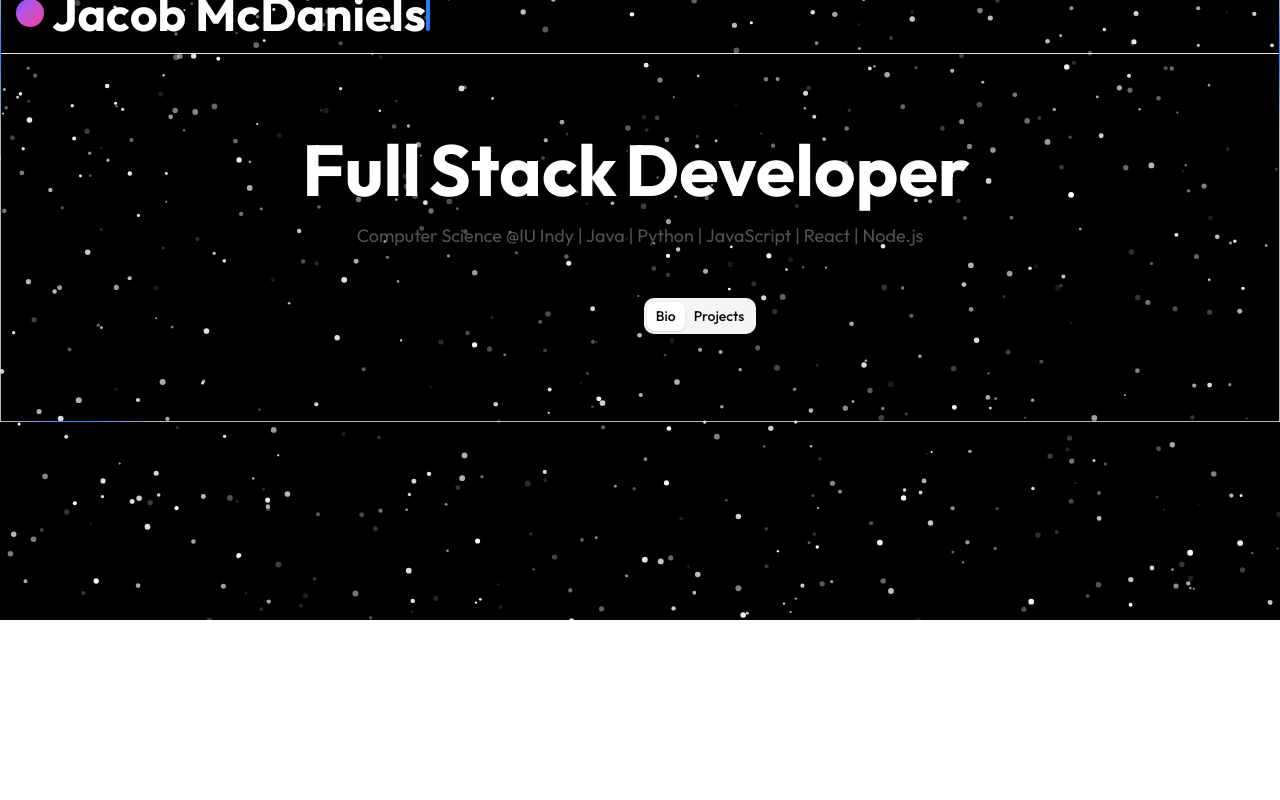
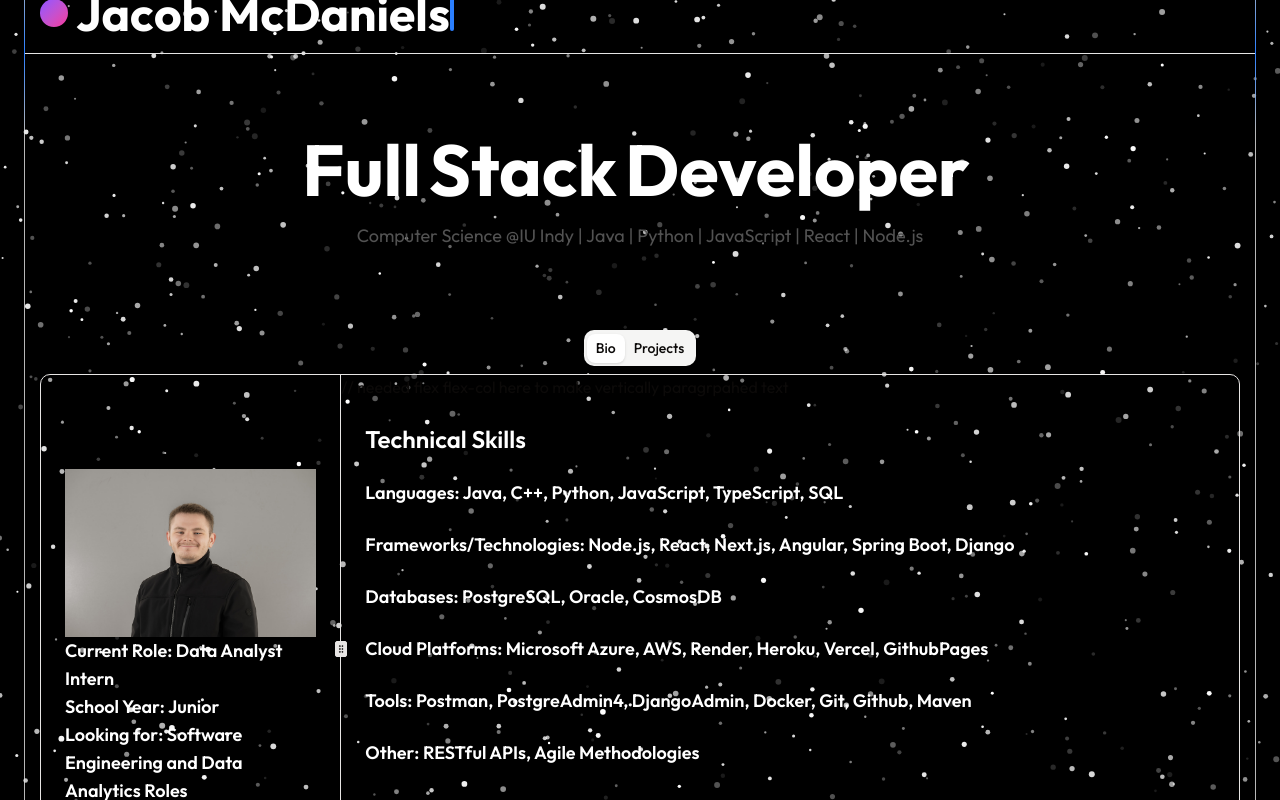
Before and after one commit to Jmcdaniels7/portfolio2.0, a Next.js app in the folder portfol2.0/: page / in a window 1280 px wide. Shown: the part 180-980 px from the top of the page. Before the commit the page ends 800 px from the top, so only its background shows below. Built offline with nearby package versions, Linux system fonts and the light colour scheme; a web font is replaced by a local one.

Commit message:
fixed layering of page.js and added bio info including, photo, bio details, techinal skills

```diff
--- a/portfol2.0/app/page.js
+++ b/portfol2.0/app/page.js
@@ -28,14 +28,17 @@ export default function Home() {
     {/* Sparkles background */}
     <SparklesCore className="absolute inset-0 z-0" />
 
-    <div className="relative z-10 flex flex-col items-center justify-center fixed top-0 left-0 w-full">
-      <TechTicker logos={logos} speed={50}></TechTicker>
-    </div>
+    {/* Content Layer */}
+      <div className="flex flex-col items-center w-full">
+        {/* Ticker stays sticky at the top instead of fixed */}
+        <div className="top-0 w-full z-20">
+          <TechTicker logos={logos} speed={50} />
+        </div>
 
-    <div>
-      <HeroSectionOne></HeroSectionOne>
-    </div>
-
+        {/* Main sections */}
+        <HeroSectionOne />
+        {/* Add other sections like <Sectioning /> or <Bio /> here */}
+      </div>
 
   </div>
 
--- a/portfol2.0/components/ui/Layout/hero-section-demo-1.jsx
+++ b/portfol2.0/components/ui/Layout/hero-section-demo-1.jsx
@@ -3,7 +3,8 @@
 import { motion } from "motion/react";
 import { TypewriterEffect } from "@/components/ui/Features/typewriter-effect";
 import { Tabs, TabsContent, TabsList, TabsTrigger } from "@/components/ui/Layout/tabs";
-
+import { ResizablePanelGroup, ResizablePanel, ResizableHandle }  from "@/components/ui/Layout/resizable";
+import Image from "next/image";
 
 export default function HeroSectionOne() {
   return (
@@ -71,17 +72,52 @@ export default function HeroSectionOne() {
             delay: 1,
           }}
 
-          className="relative z-10 mt-8 flex flex-wrap items-center justify-center left-15">
-          <Tabs defaultValue="Bio" className="">
+          className="relative z-10 mt-8 flex flex-wrap items-center justify-center">
+          <Tabs defaultValue="Bio" className="relative z-10 mt-8 flex flex-wrap items-center justify-center">
             <TabsList>
               <TabsTrigger value="Bio">Bio</TabsTrigger>
               <TabsTrigger value="projects">Projects</TabsTrigger>
             </TabsList>
             <TabsContent value="Bio">
+                <ResizablePanelGroup
+                  direction="horizontal"
+                  className="min-h-[550px] max-w-md rounded-lg border md:min-w-[1200px]"
+                >
+                  <ResizablePanel defaultSize={25}>
+                    <div className="flex flex-col h-full items-left justify-center p-6">
+                      <span className=""><Image src="/ph1.jpg" alt="My photo" width={500} height={500}/></span>
+                      <span className="font-semibold text-white  text-lg">Current Role: Data Analyst Intern</span>
+                      <span className="font-semibold text-white  text-lg">School Year: Junior</span>
+                      <span className="font-semibold text-white  text-lg">Looking for: Software Engineering and Data Analytics Roles</span><br></br>
+
+                    </div>
+                  </ResizablePanel>
+                  <ResizableHandle withHandle />
+                  <ResizablePanel defaultSize={75}>
+                    // needed flex flex-col here to make vertically paragrpahed text
+                    <div className="flex flex-col h-full items-left justify-left p-6">
+                      <span className="font-semibold text-white  text-2xl">Technical Skills</span><br></br>
+                      <p><span className="font-semibold text-white text-left text-lg">Languages: Java, C++, Python,
+                      JavaScript, TypeScript, SQL </span></p><br></br>
+                      <p><span className="font-semibold text-white text-left text-lg">Frameworks/Technologies: Node.js,
+                         React, Next.js, Angular, Spring Boot, Django</span></p> <br></br>
+                      <p><span className="font-semibold text-white text-left text-lg">Databases: PostgreSQL, Oracle,
+                        CosmosDB</span></p><br></br>
+                      <p><span className="font-semibold text-white text-left text-lg">Cloud Platforms: Microsoft Azure,
+                        AWS, Render, Heroku, Vercel, GithubPages</span></p><br></br>
+                      <p><span className="font-semibold text-white text-left text-lg">Tools: Postman, PostgreAdmin4,
+                        DjangoAdmin, Docker, Git, Github, Maven
+                         </span></p><br></br>
+                      <p><span className="font-semibold text-white text-left text-lg">Other: RESTful APIs, Agile Methodologies</span></p>
+
+                    </div>
+                  </ResizablePanel>
+                </ResizablePanelGroup>
 
             </TabsContent>
-            <TabsContent value="projects">
-              Change your password here.</TabsContent>
+            <TabsContent value="projects" classname="relative z-10 mt-8 flex flex-wrap items-center justify-center">
+
+            </TabsContent>
           </Tabs>
 
         </motion.div>
--- /dev/null
+++ b/portfol2.0/components/ui/Layout/resizable.jsx
@@ -0,0 +1,53 @@
+"use client"
+
+import * as React from "react"
+import { GripVerticalIcon } from "lucide-react"
+import * as ResizablePrimitive from "react-resizable-panels"
+
+import { cn } from "@/lib/utils"
+
+function ResizablePanelGroup({
+  className,
+  ...props
+}) {
+  return (
+    <ResizablePrimitive.PanelGroup
+      data-slot="resizable-panel-group"
+      className={cn(
+        "flex h-full w-full data-[panel-group-direction=vertical]:flex-col",
+        className
+      )}
+      {...props} />
+  );
+}
+
+function ResizablePanel({
+  ...props
+}) {
+  return <ResizablePrimitive.Panel data-slot="resizable-panel" {...props} />;
+}
+
+function ResizableHandle({
+  withHandle,
+  className,
+  ...props
+}) {
+  return (
+    <ResizablePrimitive.PanelResizeHandle
+      data-slot="resizable-handle"
+      className={cn(
+        "bg-border focus-visible:ring-ring relative flex w-px items-center justify-center after:absolute after:inset-y-0 after:left-1/2 after:w-1 after:-translate-x-1/2 focus-visible:ring-1 focus-visible:ring-offset-1 focus-visible:outline-hidden data-[panel-group-direction=vertical]:h-px data-[panel-group-direction=vertical]:w-full data-[panel-group-direction=vertical]:after:left-0 data-[panel-group-direction=vertical]:after:h-1 data-[panel-group-direction=vertical]:after:w-full data-[panel-group-direction=vertical]:after:translate-x-0 data-[panel-group-direction=vertical]:after:-translate-y-1/2 [&[data-panel-group-direction=vertical]>div]:rotate-90",
+        className
+      )}
+      {...props}>
+      {withHandle && (
+        <div
+          className="bg-border z-10 flex h-4 w-3 items-center justify-center rounded-xs border">
+          <GripVerticalIcon className="size-2.5" />
+        </div>
+      )}
+    </ResizablePrimitive.PanelResizeHandle>
+  );
+}
+
+export { ResizablePanelGroup, ResizablePanel, ResizableHandle }
--- a/portfol2.0/package.json
+++ b/portfol2.0/package.json
@@ -23,7 +23,7 @@
     "next": "15.5.2",
     "react": "19.1.0",
     "react-dom": "19.1.0",
-    "react-resizable-panels": "^3.0.5",
+    "react-resizable-panels": "^3.0.6",
     "tailwind-merge": "^3.3.1"
   },
   "devDependencies": {
```
Also changed, not shown: portfol2.0/public/ph1.jpg (added), 1 other file (tests, documents, lock files or other folders).
